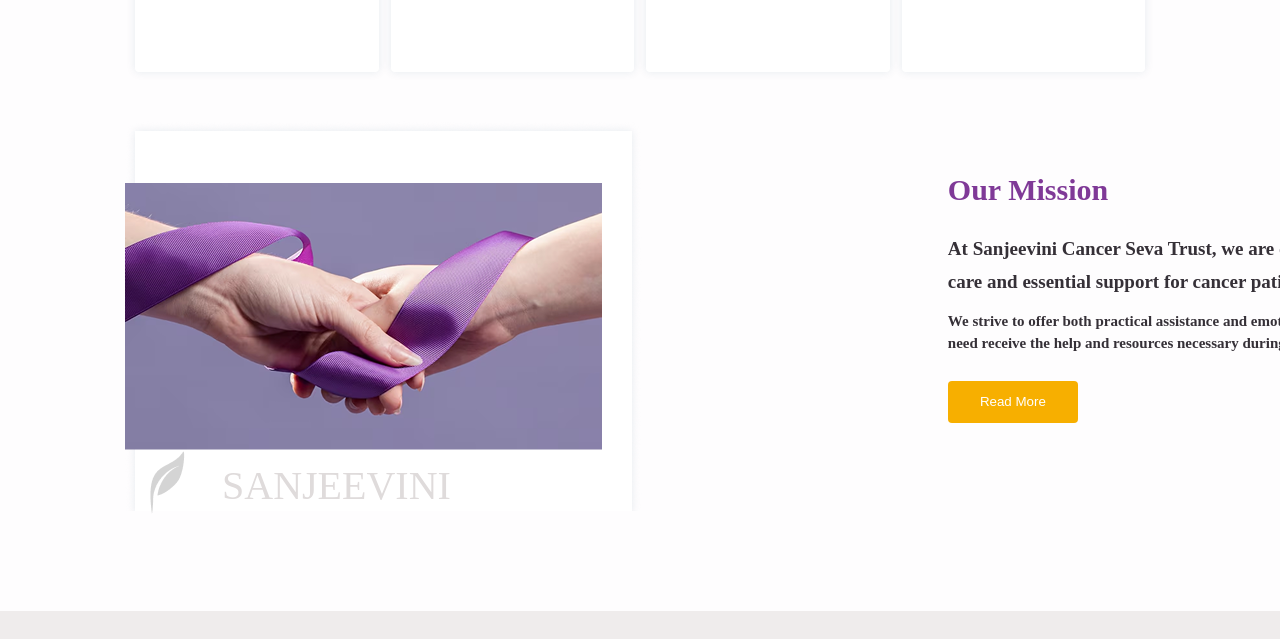
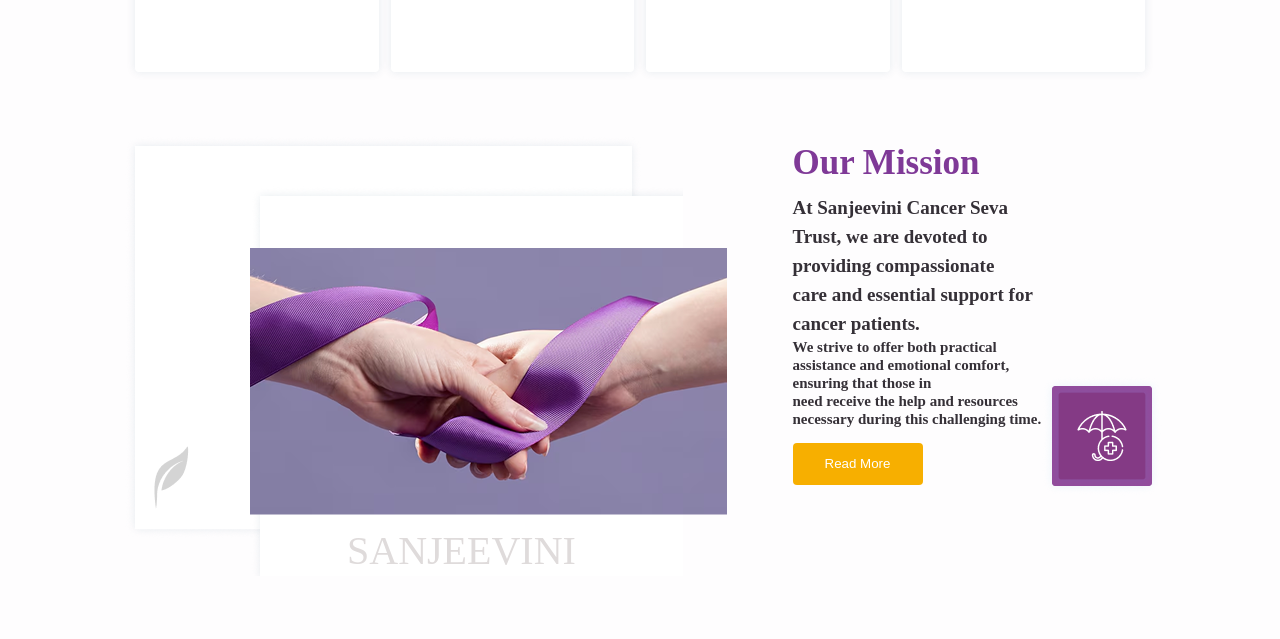
Before and after one commit to zainab0412/project1, a plain HTML site: page index.html in a window 1280 px wide. Shown: the part 730-1369 px from the top of the page. Drawn offline with Linux system fonts and the light colour scheme; files whose address does not match are found by name.

Commit message:
Update styleee.css

```diff
--- a/styleee.css
+++ b/styleee.css
@@ -592,3 +592,99 @@ padding: auto;
         .help-section h3 {
     text-align: center;
         }
+.second-textual-section .image-part4
+        {
+                   width: 40%;
+                display: flex;
+                align-items: center;
+                margin-left: 19px;
+                margin-top: -127px;
+            }
+        .second-textual-section .image-part4 .text{
+            font-size: 40px;
+            line-height: 22px;
+            color: #dfdbdb;
+            text-align: left;
+            margin-left: -380px;
+            margin-top: 374px;
+        }
+        .second-textual-section  {
+            width: 997px;
+            height:380;
+            margin-left: 125px;
+            background-repeat: no-repeat;
+            background-image: url('./Rectangle\ 12.png');
+        }
+        .second-textual-section .leaf{
+            position: absolute;
+            margin-left: 29px;
+            margin-top: 310px;
+        }
+        .second-textual-section {
+            min-height: 440px;
+            display: flex;
+        position: relative;
+            margin-top: 185px;
+        }
+        .second-textual-section .text-part {
+            width: 60%;
+            display: flex;
+            flex-direction: column;
+            justify-content: center;
+            font-family: 'Cabin';
+            font-style: normal;
+            gap: 0px;
+            z-index: 1;
+            margin-left: 110px;
+            margin-top: -95px;
+        }
+
+        .second-textual-section .text-part .big-text {
+            font-weight: 700;
+            font-size: 35px;
+            line-height: 60px;
+            color: #7F3997;
+        }
+
+        .second-textual-section .text-part .small-text {
+            font-weight: 700;
+            font-size: 19px;
+            line-height: 29px;
+            color: #353037;
+        }
+
+        .second-textual-section .text-part .smaller-text {
+            font-weight: 600;
+            font-size: 15px;
+            line-height: 18px;
+            color: #353037;
+        }
+
+        .second-textual-section .text-part button {
+            display: flex;
+            flex-direction: row;
+            justify-content: center;
+            align-items: center;
+            width: 130px;
+            height: 42px;
+            background: #F7AF00;
+            border-radius: 4px;
+            border: none;
+            color: white;
+            margin-top: 15px;
+        }
+        .second-textual-section .image-part1 {
+            width: 80px;
+            height: 80px;
+            align-items: center;
+            margin-left: -10px;
+            margin-top: 240px;
+        }
+
+        .second-textual-section .image1-part {
+            width: 100px;
+            height: 100px;
+            align-items: center;
+            margin-right: -180px;
+            margin-top: 200px;
+        }
```
